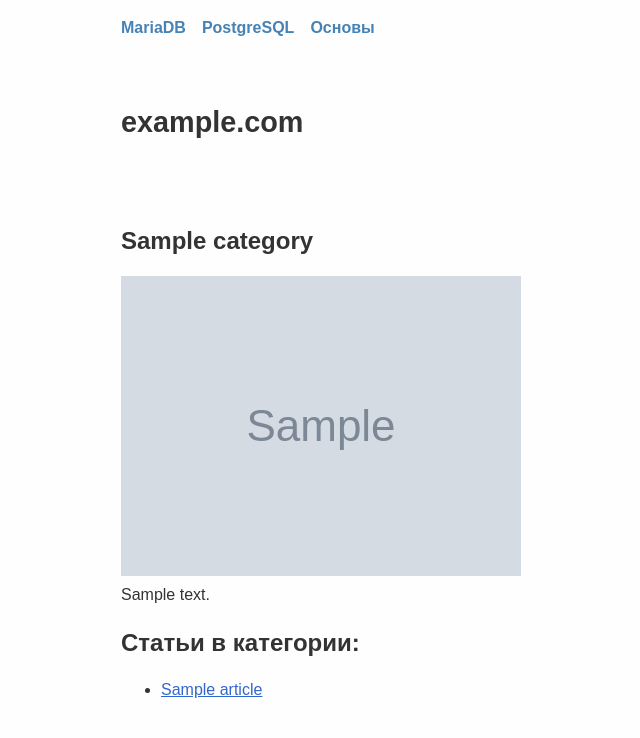
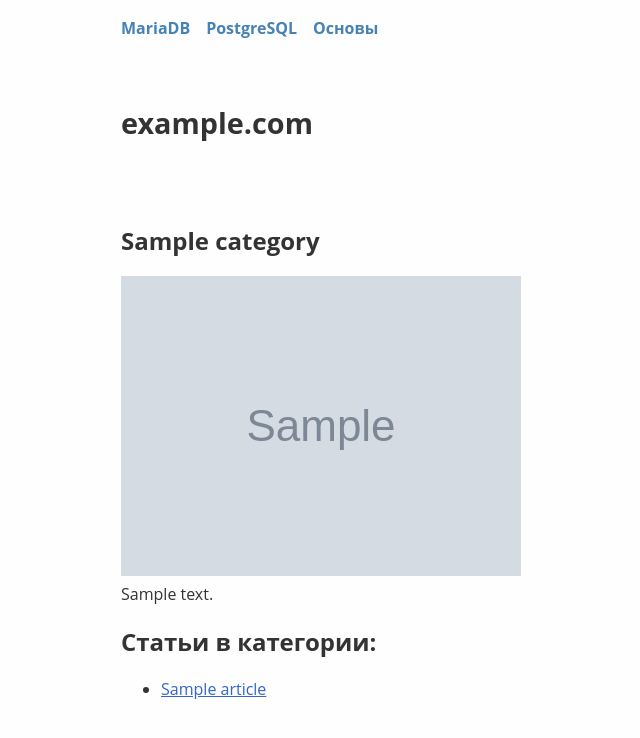
Before and after one commit to kamalynx/dbsql, a Django app: a page that uses templates/base.html in a window 1280 px wide. Shown: the top 738 px of the page, without its empty margins (55-695 px from the left). Run offline with Django 5.2, Linux system fonts and the light colour scheme; tables that the repository leaves empty hold one stand-in row (values such as "Sample post"); grey boxes marked "Sample" are stand-in pictures.

Commit message:
updated styles

```diff
--- a/assets/style.css
+++ b/assets/style.css
@@ -1 +1 @@
-*,*::before,*::after{box-sizing:inherit}html{box-sizing:border-box;font:100%/1.5 sans-serif}body{color:#333;padding:0;margin:0 auto;max-width:60rem;background-color:#fefefe}a{color:#36c}a:hover{color:#f03}img{max-width:100%;height:auto}h1,h2,h3,h4,h5,h6{line-height:1.3}pre{overflow:auto}pre code{padding:0}code{background-color:#f5f5f5;padding:3px 5px}table{display:block;overflow:auto}.site-header{padding:3rem 1rem}.site-header .title{margin:0;font-size:1.8rem}.site-header .title a{color:#333;text-decoration:none}.site-header .title a:hover{color:#f03}.site-body{padding:1rem;margin-bottom:1rem}.article{margin-bottom:5rem}.article blockquote{margin:0;padding:.1rem 1.5rem;background-color:#f0f8ff;border-left:3px solid #40e0d0;font-style:italic}.article h2,.article h3,.article h4,.article h5,.article h6{margin:2rem 0 1rem}.article .header{margin-bottom:1rem}.article .thumbnail{margin:0;padding:0;width:100%}.article .date{font-size:smaller}.article .title{margin:0 0 1rem 0}.article .title a{color:#4682b4;font-weight:normal;text-decoration:none}.article .title a:hover,.article .title a:active{color:#f03}.article .footer{display:flex;gap:1rem;padding:1rem 0;font-size:smaller}.prev-next{display:flex}.prev-next .prev,.prev-next .next{width:100%}.prev-next .next{text-align:right}.navbar{display:flex;gap:1rem;padding:1rem}.navbar a{text-decoration:none;font-weight:bold;color:#4682b4}.navbar a:hover{color:#f03}/*# sourceMappingURL=style.css.map */
+*,*::before,*::after{box-sizing:inherit}html{box-sizing:border-box;font:100%/1.5 "Open Sans",sans-serif}body{color:#333;padding:0;margin:0 auto;max-width:60rem;background-color:#fefefe}a{color:#36c}a:hover{color:#f03}img{max-width:100%;height:auto}h1,h2,h3,h4,h5,h6{line-height:1.3}pre{overflow:auto}pre code{padding:0}code{background-color:#f5f5f5;padding:3px 5px}table{display:block;overflow:auto}.site-header{padding:3rem 1rem}.site-header .title{margin:0;font-size:1.8rem}.site-header .title a{color:#333;text-decoration:none}.site-header .title a:hover{color:#f03}.site-body{padding:1rem;margin-bottom:1rem}.article{margin-bottom:5rem}.article blockquote{margin:0;padding:.1rem 1.5rem;background-color:#f0f8ff;border-left:3px solid #40e0d0;font-style:italic}.article h2,.article h3,.article h4,.article h5,.article h6{margin:2rem 0 1rem}.article .header{margin-bottom:1rem}.article .thumbnail{margin:0;padding:0;width:100%}.article .date{font-size:smaller}.article .title{margin:0 0 1rem 0}.article .title a{color:#4682b4;font-weight:normal;text-decoration:none}.article .title a:hover,.article .title a:active{color:#f03}.article .footer{display:flex;gap:1rem;padding:1rem 0;font-size:smaller}.prev-next{display:flex}.prev-next .prev,.prev-next .next{width:100%}.prev-next .next{text-align:right}.navbar{display:flex;gap:1rem;padding:1rem}.navbar a{text-decoration:none;font-weight:bold;color:#4682b4}.navbar a:hover{color:#f03}/*# sourceMappingURL=style.css.map */
--- a/assets/style.styl
+++ b/assets/style.styl
@@ -15,7 +15,7 @@ global-max-width = 1920px
 
 html
   box-sizing border-box
-  font 100%/1.5 sans-serif
+  font 100%/1.5 "Open Sans", sans-serif
 
 body
   color black-color
```
Also changed, not shown: 1 other file.
